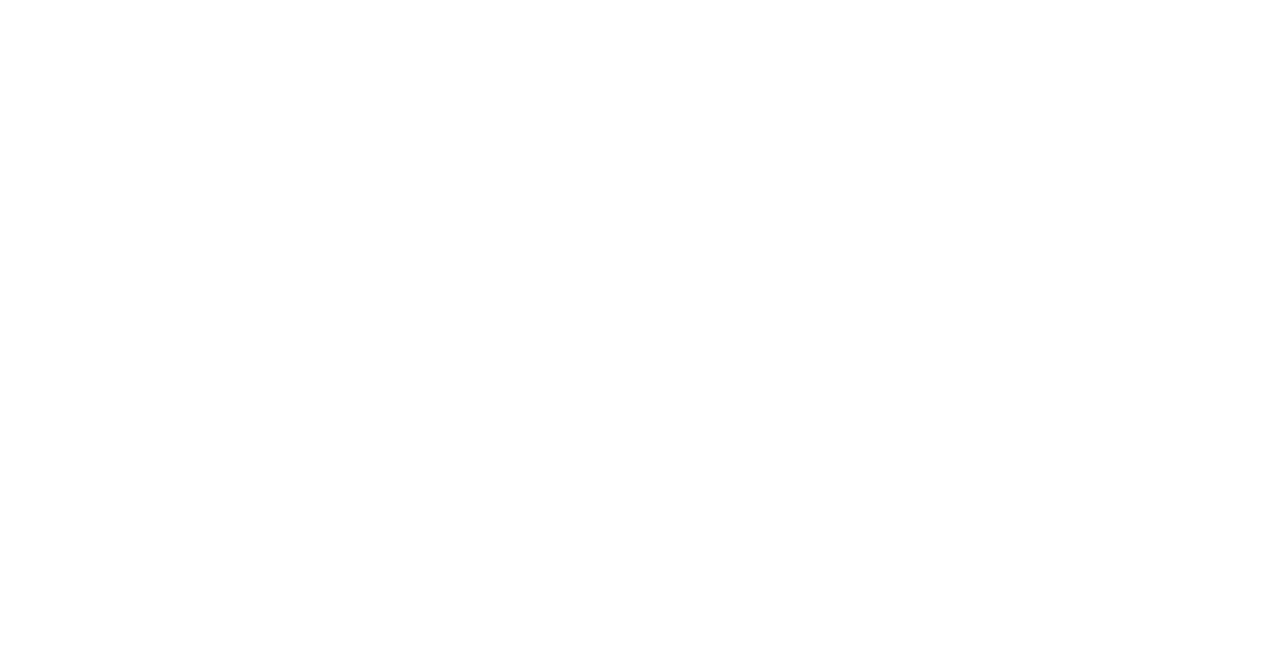
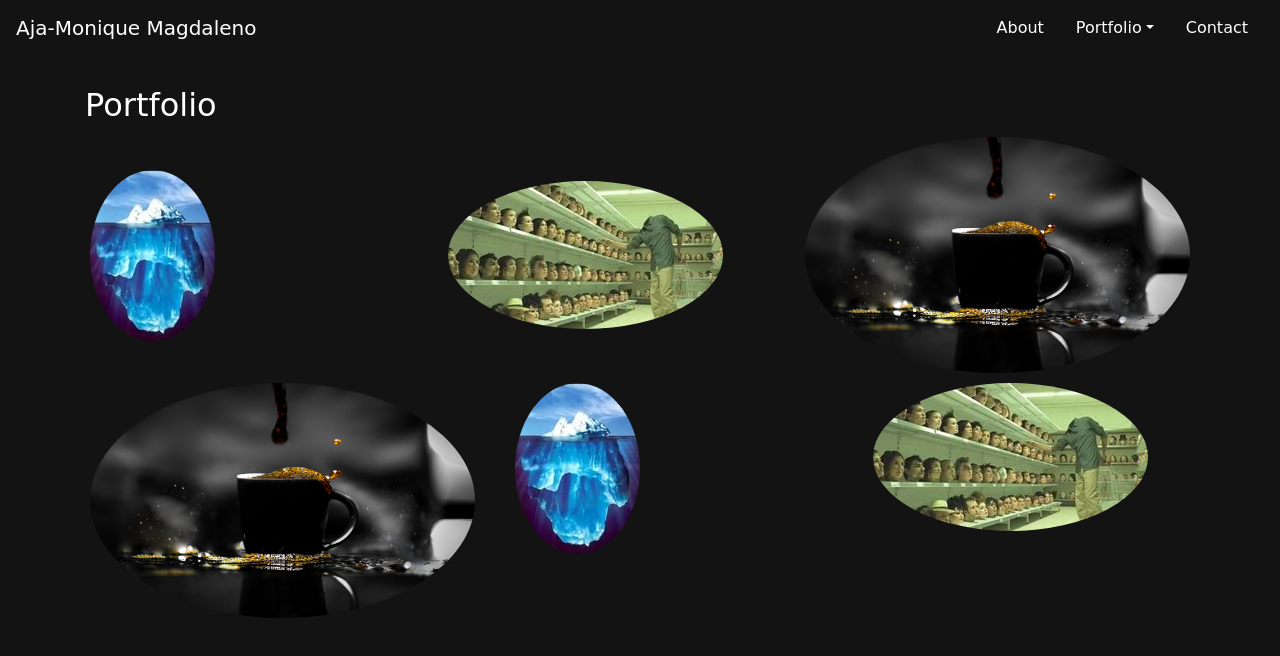
Before and after one commit to AjaMag/Bootstrap-Portfolio, a plain HTML site: page portfolio.html in a window 1280 px wide. Drawn offline with nearby package versions, Linux system fonts and the light colour scheme; a web font is replaced by a local one.

Commit message:
grid changes

```diff
--- a/portfolio.html
+++ b/portfolio.html
@@ -0,0 +1,72 @@
+<!DOCTYPE html>
+<html lang="en">
+<head>
+    <meta charset="UTF-8">
+    <meta name="viewport" content="width=device-width, initial-scale=1.0">
+    <meta http-equiv="X-UA-Compatible" content="ie=edge">
+    <link type="stylesheet" href="reset.css">
+    <link rel="stylesheet" href="https://stackpath.bootstrapcdn.com/bootstrap/4.1.3/css/bootstrap.min.css" integrity="sha384-MCw98/SFnGE8fJT3GXwEOngsV7Zt27NXFoaoApmYm81iuXoPkFOJwJ8ERdknLPMO" crossorigin="anonymous">
+    <link href="https://fonts.googleapis.com/css?family=Baloo+Tamma" rel="stylesheet">
+    <link rel="stylesheet" href="style.css">
+    <title>Magdaleno Boot-Strap</title>
+</head>
+<body>
+    <nav class="navbar">
+        <a class="navbar-brand" href="./index.html">Aja-Monique Magdaleno</a>
+        <ul class="nav justify-content-end">
+            <li class="nav-item">
+                <a class="nav-link" href="./index.html">About</a>
+            </li>
+            <li class="nav-item dropdown">
+                <a class="nav-link active dropdown-toggle" data-toggle="dropdown" href="#" role="button" aria-haspopup="true" aria-expanded="false">Portfolio</a>
+                <div class="dropdown-menu">
+                    <a class="dropdown-item" href="#">1st Project</a>
+                    <a class="dropdown-item" href="#">2nd Project</a>
+                    <a class="dropdown-item" href="#">3rd Project</a>
+                    <div class="dropdown-divider">
+                </div>
+                <a class="dropdown-item" href="./portfolio.html">Themes</a>
+                </div>
+            </li>
+            <li class="nav-item">
+            <a class="nav-link" href="./contact.html">Contact</a>
+            </li>
+        </ul>
+    </nav>
+    <div class="container main">
+        <div class="row"> <!--first row-->
+            <div class="col-md-4">
+                <div class="header">
+                    <h2>Portfolio</h2>
+                </div>
+            </div>
+        </div>
+        <div class="row"> <!--second row-->
+            <div class="col align-self-center">
+                <img class="pic pic1" src="images/tipotheiceberg.JPG" alt="Immersed Iceberg">
+            </div>
+            <div class="col align-self-center">
+                <img class="pic pic1" src="images/CONSUMERISM.JPG" alt="Human Heads for Sale">
+            </div>
+            <div class="col align-self-center">
+                <img class="pic pic1" src="images/beverage-black-coffee-blur-1235717.jpg" alt="Black Coffee Drips">
+            </div>
+        </div>
+        <div class="row justify-content-md-space-between"> <!--third row-->
+            <div class="col justify-self-center">
+                <img class="pic pic1" src="images/beverage-black-coffee-blur-1235717.jpg" alt="Black Coffee Drips">
+            </div>
+            <div class="col justify-self-center">
+                <img class="pic pic1" src="images/tipotheiceberg.JPG" alt="Immersed Iceberg">
+            </div>
+            <div class="col justify-self-center">
+                <img class="pic pic1" src="images/CONSUMERISM.JPG" alt="Human Heads for Sale">
+            </div>
+        </div>
+    </div>
+
+<script src="https://ajax.googleapis.com/ajax/libs/jquery/1.11.3/jquery.min.js"></script>
+<script src="https://maxcdn.bootstrapcdn.com/bootstrap/4.0.0/js/bootstrap.min.js"></script>
+
+</body>
+</html>
--- a/style.css
+++ b/style.css
@@ -1,16 +1,23 @@
-.main {
+.main, row {
     margin-top: 15px;
     background: transparent;
     padding: 15px;
     color: white;
-    justify-content: flex-end;
+    justify-content: space-around;
 }
 
-.navbar-brand, .nav-item, {
+.navbar-brand {
+    color:white;
+    background: transparent;
+}
+.nav-item a {
     color:white;
     background: transparent;
 }
 
+.dropdown .dropdown-item {
+    color: black;
+}
 body { color:white;
     font-family: 'Baloo Tamma', cursive;
     background: #131313;
@@ -20,11 +27,15 @@ body { color:white;
 .pic {
     max-height: 295px;
     max-width: 395px;
-    padding: 25px;
+    padding: 5px;
     border-radius: 50%;
 }
-
 .card {
     background-color: orange;
     margin: 30px;
 }
+
+.li {
+    font-size: 18px;
+    margin-top: 25px;
+}
```
Also changed, not shown: contact.html (+20 -22 lines), index.html (+4 -1 lines).
